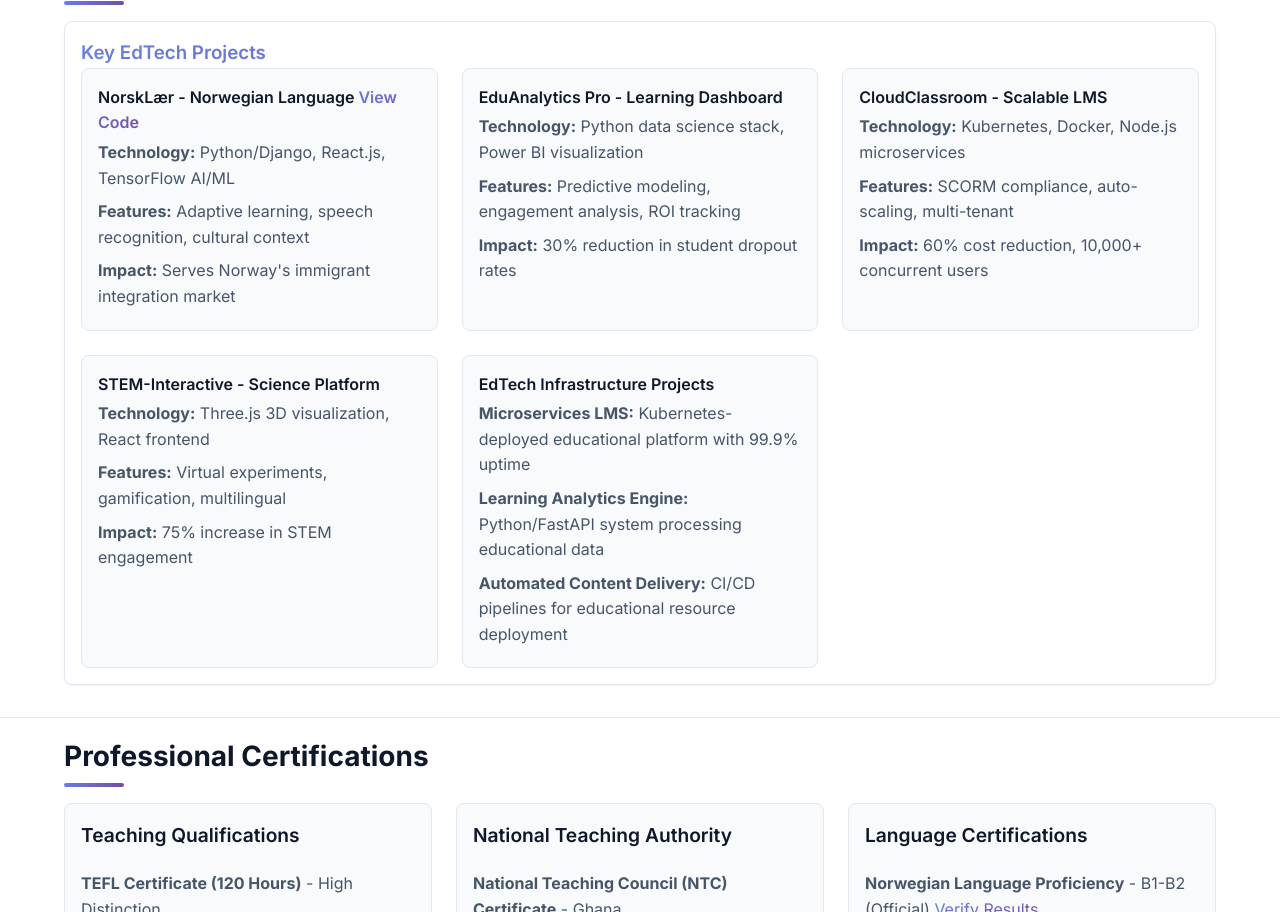
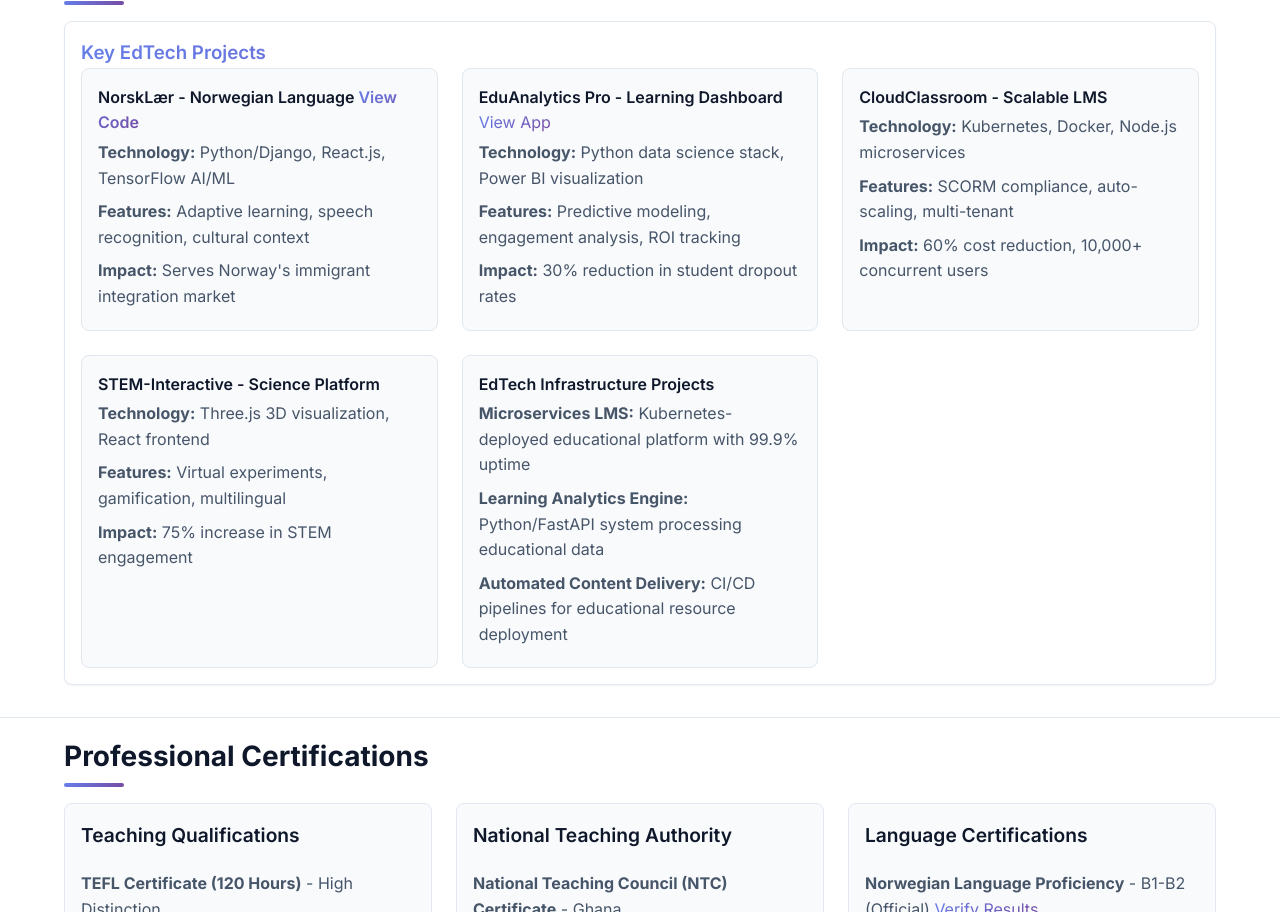
Before and after one commit to Kofijoo/edtech.github.io, a plain HTML site: page index.html in a window 1280 px wide. Shown: the part 3110-4022 px from the top of the page. Drawn offline with Linux system fonts and the light colour scheme.

Commit message:
Updated Portfolio

```diff
--- a/index.html
+++ b/index.html
@@ -245,7 +245,7 @@
             </div>
 
             <div class="skill-category">
-              <h4 class="font-semibold">EduAnalytics Pro - Learning Dashboard</h4>
+              <h4 class="font-semibold">EduAnalytics Pro - Learning Dashboard</h4> <a href="https://eduanalytics-pro-garcy4kzhdd9nhuy3ffvgr.streamlit.app/" target="_blank" class="text-primary">View App</a></h4>
               <ul class="text-secondary">
                 <li><strong>Technology:</strong> Python data science stack, Power BI visualization</li>
                 <li><strong>Features:</strong> Predictive modeling, engagement analysis, ROI tracking</li>
```
Also changed, not shown: no.html (+1 -1 lines), 1 other file.
